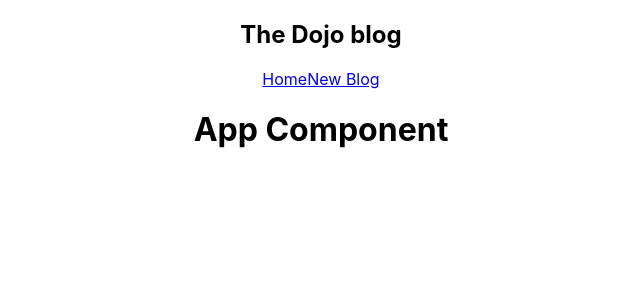
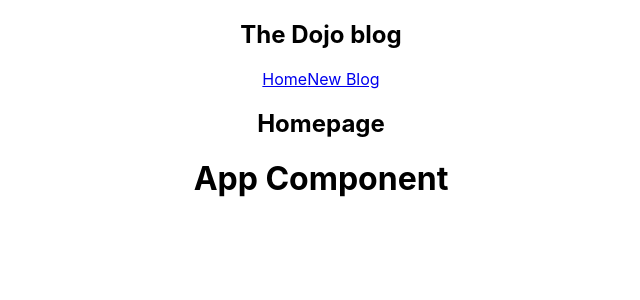
Before and after one commit to Adriantutuianu/react-2022, a React (Create React App) app: page / in a window 1280 px wide. Shown: the top 300 px of the page, without its empty margins (319-959 px from the left). Built offline with nearby package versions, Linux system fonts and the light colour scheme.

Commit message:
Created Home.js

```diff
--- a/src/App.js
+++ b/src/App.js
@@ -1,11 +1,13 @@
 import "./App.css";
 import Navbar from "./Navbar";
+import Home from "./Home";
 
 function App() {
   return (
     <div className="App">
       <Navbar />
       <div className="content">
+        <Home />
         <h1>App Component</h1>
       </div>
     </div>
--- /dev/null
+++ b/src/Home.js
@@ -0,0 +1,11 @@
+import React from "react";
+
+function Home() {
+  return (
+    <div className="home">
+      <h2>Homepage</h2>
+    </div>
+  );
+}
+
+export default Home;
```
